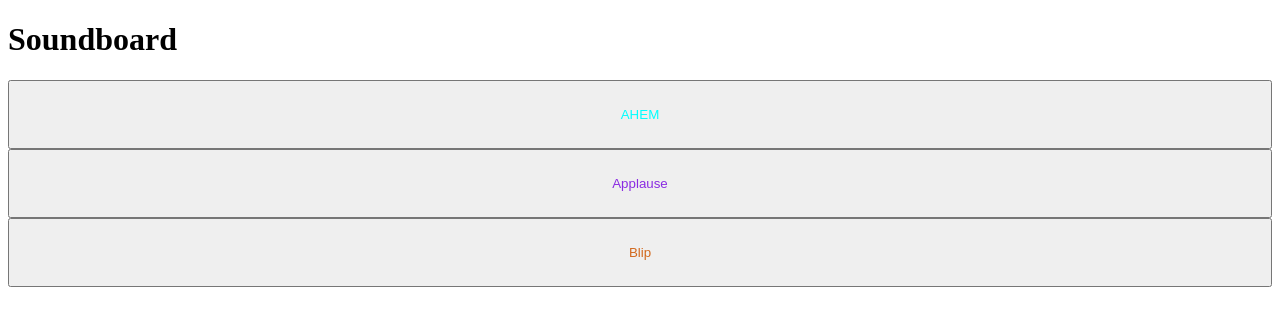
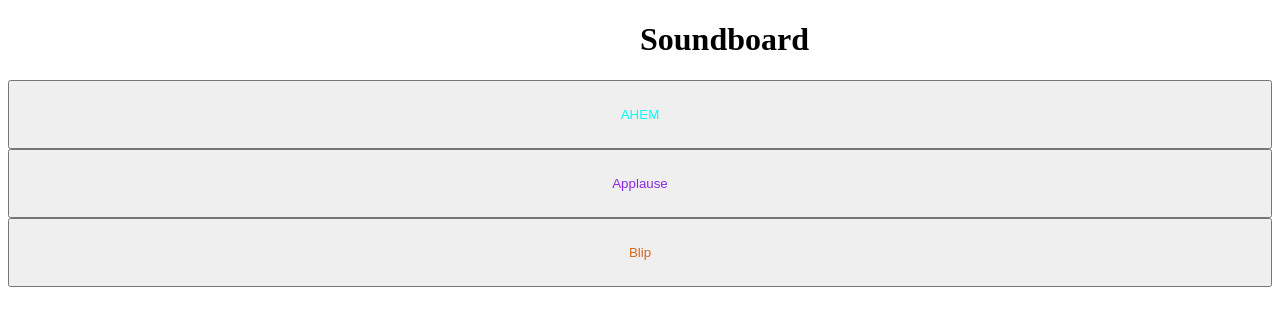
Before and after one commit to SebastianGarda/mi349_soundboard, a plain HTML site: page index.html in a window 1280 px wide. Drawn offline with Linux system fonts and the light colour scheme.

Commit message:
50% margins for real

```diff
--- a/style.css
+++ b/style.css
@@ -4,8 +4,8 @@ div{
 }
 
 header{
-    margin-left: 50;
-    margin-right: 50;
+    margin-left: 50%;
+    margin-right: 50%;
 }
 
 button{
```
